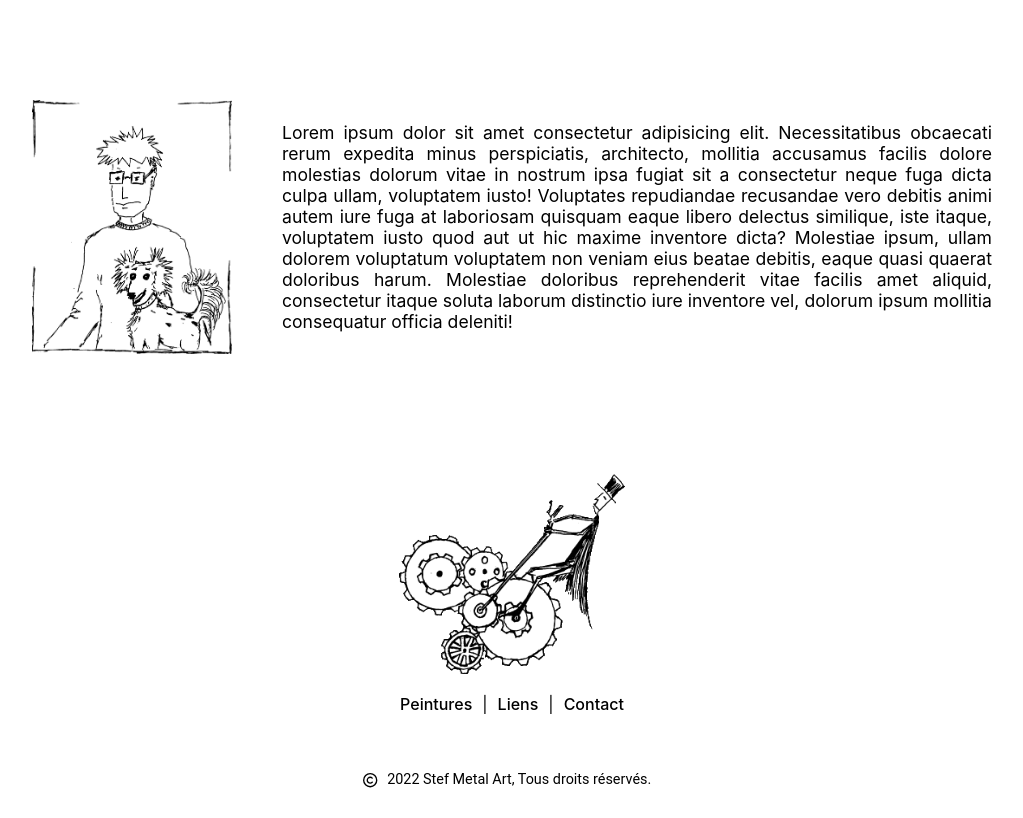
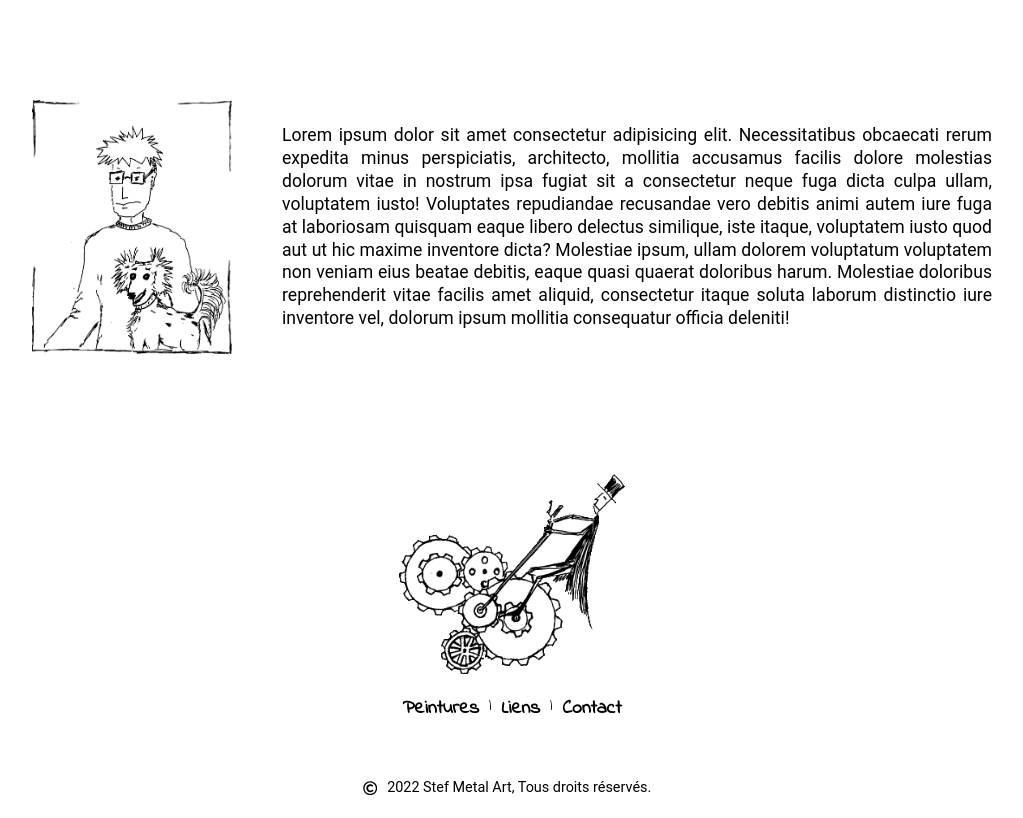
Before and after one commit to ValtnM/Stef-Metal-Art, a Next.js app: page / in a window 1280 px wide. Shown: the part 1240-2058 px from the top of the page, without its empty margins (128-1151 px from the left). Built offline with nearby package versions, Linux system fonts and the light colour scheme.

Commit message:
Changement de la police d'écriture

```diff
--- a/components/Bio/Bio.module.scss
+++ b/components/Bio/Bio.module.scss
@@ -11,6 +11,7 @@
     }
     p {
         font-size: 1.1em;
+        line-height: 1.3em;
         text-align: justify;
     }
 }
--- a/components/Foot/Foot.module.scss
+++ b/components/Foot/Foot.module.scss
@@ -12,9 +12,11 @@
     display: flex;
     justify-content: center;
     padding-inline-start: 0;
+    font-family: "Indie Flower", Arial, Helvetica, sans-serif;
     li {
         color: black;
-        font-weight: 500;
+        font-weight: 600;
+        font-size: 1.2em;
         &:hover {
             color: rgb(97, 97, 97);
         }
@@ -44,6 +46,6 @@
     }
 }
 .copyright-icon {
-    font-size: 1em;
+    font-size: 0.9em;
     color: black;
 }
--- a/components/Foot/Foot.tsx
+++ b/components/Foot/Foot.tsx
@@ -1,11 +1,21 @@
 import React from "react";
-import styles from './Foot.module.scss';
-import { FontAwesomeIcon } from '@fortawesome/react-fontawesome'
-import { faCopyright } from "@fortawesome/free-regular-svg-icons";
-
+import Head from "next/head";
+import styles from "./Foot.module.scss";
+import { FontAwesomeIcon } from "@fortawesome/react-fontawesome";
+// import { faCopyright } from "@fortawesome/free-regular-svg-icons";
+import { FaRegCopyright } from "react-icons/fa";
 
 export default function Foot() {
   return (
+    <>
+      <Head>
+        <link rel="preconnect" href="https://fonts.googleapis.com" />
+        <link rel="preconnect" href="https://fonts.gstatic.com" />
+        <link
+          href="https://fonts.googleapis.com/css2?family=Indie+Flower&display=swap"
+          rel="stylesheet"
+        />
+      </Head>
       <footer className={styles.footer}>
         <a href="#">
           <img src="/assets/engrenages-small.png" alt="Engrenages" />
@@ -22,12 +32,14 @@ export default function Foot() {
           </a>
         </ul>
         <div className={styles.copyright}>
-        <FontAwesomeIcon
+          {/* <FontAwesomeIcon
           className="copyright-icon"
           icon={faCopyright}
-        ></FontAwesomeIcon>
+        ></FontAwesomeIcon> */}
+          <FaRegCopyright className="copyright-icon" />
           <p>2022 Stef Metal Art, Tous droits réservés.</p>
         </div>
       </footer>
+    </>
   );
 }
--- a/components/Navbar/Navbar.module.scss
+++ b/components/Navbar/Navbar.module.scss
@@ -21,7 +21,8 @@
 .contactLink {
   width: 25%;
   margin-bottom: 30px;
-  font-size: 1.2em;
+  font-family: 'Indie Flower';
+  font-size: 1.5em;
   font-weight: 600;
 }
 
--- a/components/Navbar/Navbar.tsx
+++ b/components/Navbar/Navbar.tsx
@@ -1,9 +1,19 @@
 import React from "react";
+import Head from "next/head";
 import Link from "next/link";
 import styles from "./Navbar.module.scss";
 
 export default function Navbar() {
   return (
+    <>
+      <Head>
+        <link rel="preconnect" href="https://fonts.googleapis.com" />
+        <link rel="preconnect" href="https://fonts.gstatic.com" />
+        <link
+          href="https://fonts.googleapis.com/css2?family=Indie+Flower&display=swap"
+          rel="stylesheet"
+        />
+      </Head>
       <nav className={styles.navbar}>
         <img
           className={styles.engrenages}
@@ -21,7 +31,10 @@ export default function Navbar() {
             height={185}
           />
         </Link>
-      <Link className={styles.contactLink} href="/contact">Contact</Link>
+        <Link className={styles.contactLink} href="/contact">
+          Contact
+        </Link>
       </nav>
+    </>
   );
 }
--- a/package.json
+++ b/package.json
@@ -23,6 +23,7 @@
     "next": "13.0.3",
     "react": "18.2.0",
     "react-dom": "18.2.0",
+    "react-icons": "^4.7.1",
     "sass": "^1.56.1",
     "sharp": "^0.31.2",
     "typescript": "4.9.3",
--- a/pages/sculptures/index.tsx
+++ b/pages/sculptures/index.tsx
@@ -1,9 +1,9 @@
 import { useState } from "react";
+import Head from "next/head";
 import { v4 as uuidv4 } from "uuid";
 import styles from "../../styles/Sculptures.module.scss";
 
 export default function Sculptures() {
-
   const [sculptureList, setSculptureList] = useState([
     "couche-de-soleil.png",
     "foret.jpg",
@@ -17,15 +17,29 @@ export default function Sculptures() {
   ]);
 
   return (
+    <>
+      <Head>
+        <link rel="preconnect" href="https://fonts.googleapis.com" />
+        <link rel="preconnect" href="https://fonts.gstatic.com" />
+        <link
+          href="https://fonts.googleapis.com/css2?family=Indie+Flower&display=swap"
+          rel="stylesheet"
+        />
+      </Head>
       <div className={styles.sculptures}>
         <h1>Sculptures</h1>
         <div className={styles.grid}>
           {sculptureList.map((element, index) => (
-          <div key={uuidv4()} style={{animationDelay: `${index * 100}ms`}} className={styles.block}>
+            <div
+              key={uuidv4()}
+              style={{ animationDelay: `${index * 100}ms` }}
+              className={styles.block}
+            >
               <img src={`/assets/sculpture/${element}`} alt="" />
             </div>
           ))}
         </div>
       </div>
+    </>
   );
 }
--- a/styles/Sculptures.module.scss
+++ b/styles/Sculptures.module.scss
@@ -1,7 +1,8 @@
 .sculptures {
     margin-top: 100px;
     h1 {
-        font-size: 3em;
+        font-family: "Indie Flower", Arial, Helvetica, sans-serif;
+        font-size: 4em;
         text-align: center;
         text-transform: uppercase;
     }
--- a/styles/globals.css
+++ b/styles/globals.css
@@ -1,9 +1,11 @@
 html,
 body {
+  /* font-family: "Gloria Hallelujah"; */
   padding: 0;
   margin: 0;
-  font-family: -apple-system, BlinkMacSystemFont, Segoe UI, Roboto, Oxygen,
-    Ubuntu, Cantarell, Fira Sans, Droid Sans, Helvetica Neue, sans-serif;
+  /* font-family: -apple-system, BlinkMacSystemFont, Segoe UI, Roboto, Oxygen,
+    Ubuntu, Cantarell, Fira Sans, Droid Sans, Helvetica Neue, sans-serif; */
+  font-family: "Roboto", Arial, Helvetica, sans-serif;
 }
 
 li {
```
Also changed, not shown: pages/_app.tsx (+8 -0 lines), data/sculptures.json (line endings or trailing spaces), 1 other file (tests, documents, lock files or other folders). Lines whose indentation alone changed are shown as unchanged.
